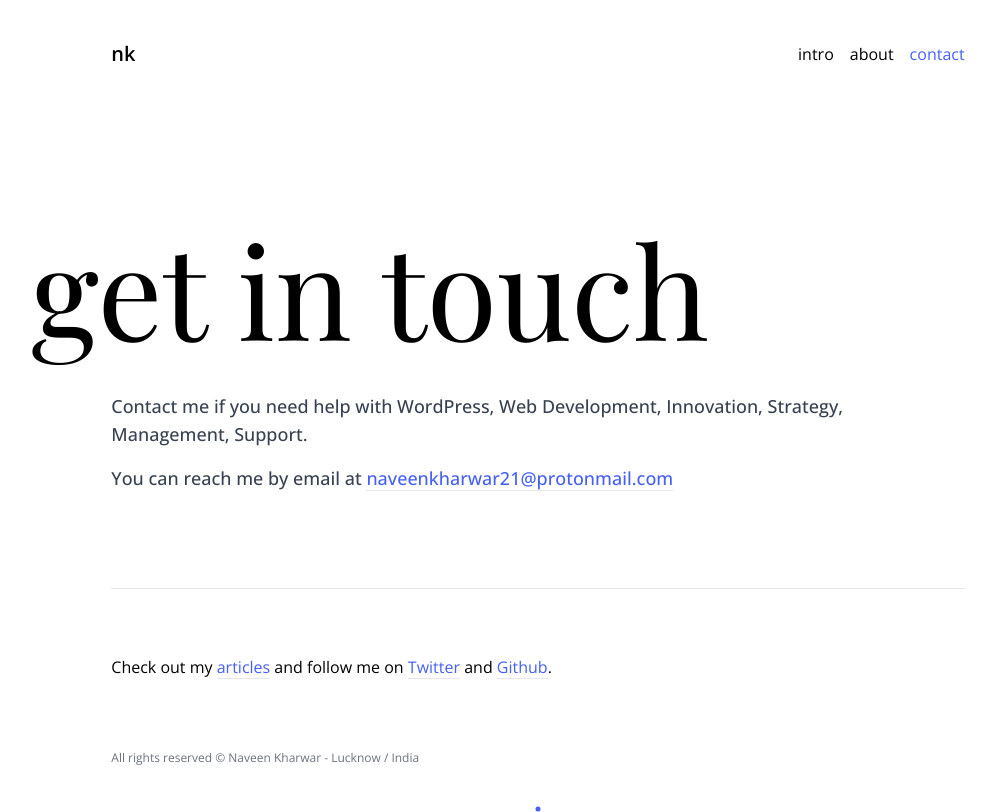
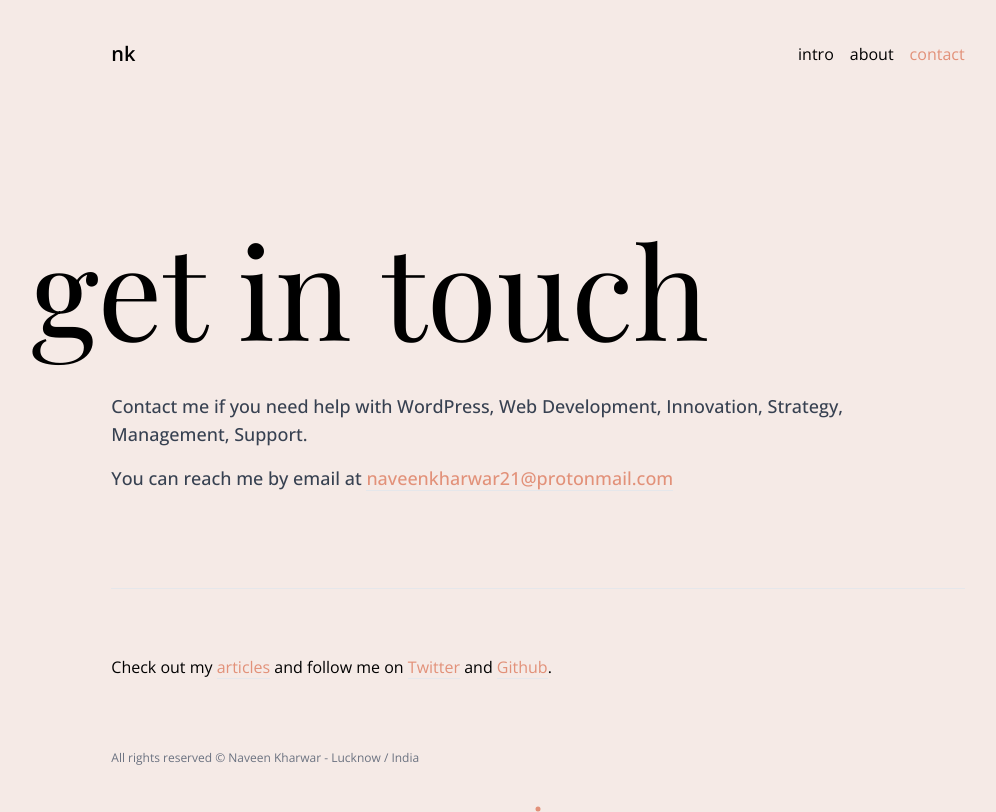
Before and after one commit to NaveenKharwar/naveenkharwar-2022, a website: page public/contact.html in a window 1280 px wide. Shown: the whole page, without its empty margins (102-1098 px from the left). Drawn offline with nearby package versions, Linux system fonts and the light colour scheme; files that its build step writes are made by us from their sources; a web font is replaced by a local one.

Commit message:
Change theme color

```diff
--- a/public/about.html
+++ b/public/about.html
@@ -426,7 +426,7 @@
                 >
                 and follow me on
                 <a
-                  href="https://twitter.com/naveenkharwar21"
+                  href="https://twitter.com/heynaveeen"
                   class="text-secondary border-b-[1px] border-gray-200"
                   >Twitter</a
                 >
--- a/public/contact.html
+++ b/public/contact.html
@@ -232,7 +232,7 @@
           >
             <div>
               <p class="leading-7">
-                Check out my <a class="text-secondary border-b-[1px] border-gray-200" href="https://heynaveeen.wordpress.com/">articles</a> and follow me on <a href="https://twitter.com/naveenkharwar21" class="text-secondary border-b-[1px] border-gray-200">Twitter</a> and
+                Check out my <a class="text-secondary border-b-[1px] border-gray-200" href="https://heynaveeen.wordpress.com/">articles</a> and follow me on <a href="https://twitter.com/heynaveeen" class="text-secondary border-b-[1px] border-gray-200">Twitter</a> and
                 <a href="https://github.com/naveenkharwar" class="text-secondary border-b-[1px] border-gray-200">Github</a>.
               </p>
             </div>
--- a/public/index.html
+++ b/public/index.html
@@ -196,7 +196,7 @@
                     I’m a <s>web developer</s> front-end developer and Senior Technical Support specialist based in Lucknow, India.
                   </p>
                   <p class="text-gray-700 pb-3">
-                    Currently, I'm working at Brainstorm Force (Conpany Behind the Astra Theme) as a Senior Technical
+                    Currently, I'm working at Brainstorm Force (Company Behind the Astra Theme) as a Senior Technical
                     Support Specialist.
                   </p>
                   <a
--- a/src/css/tailwind.css
+++ b/src/css/tailwind.css
@@ -5,7 +5,7 @@
 @layer base {
   html,
   body {
-    @apply h-full bg-white;
+    @apply h-full bg-primary;
   }
 }
 
--- a/tailwind.config.js
+++ b/tailwind.config.js
@@ -6,8 +6,8 @@ module.exports = {
   theme: {
     extend: {
       colors:{
-        'primary': '#FECD45',
-        'secondary': '#4660f6',
+        'primary': '#f5eae6',
+        'secondary': '#e29179',
       },
       fontFamily: {
         'open-sans': ['Open Sans', 'sans-serif'],
```
